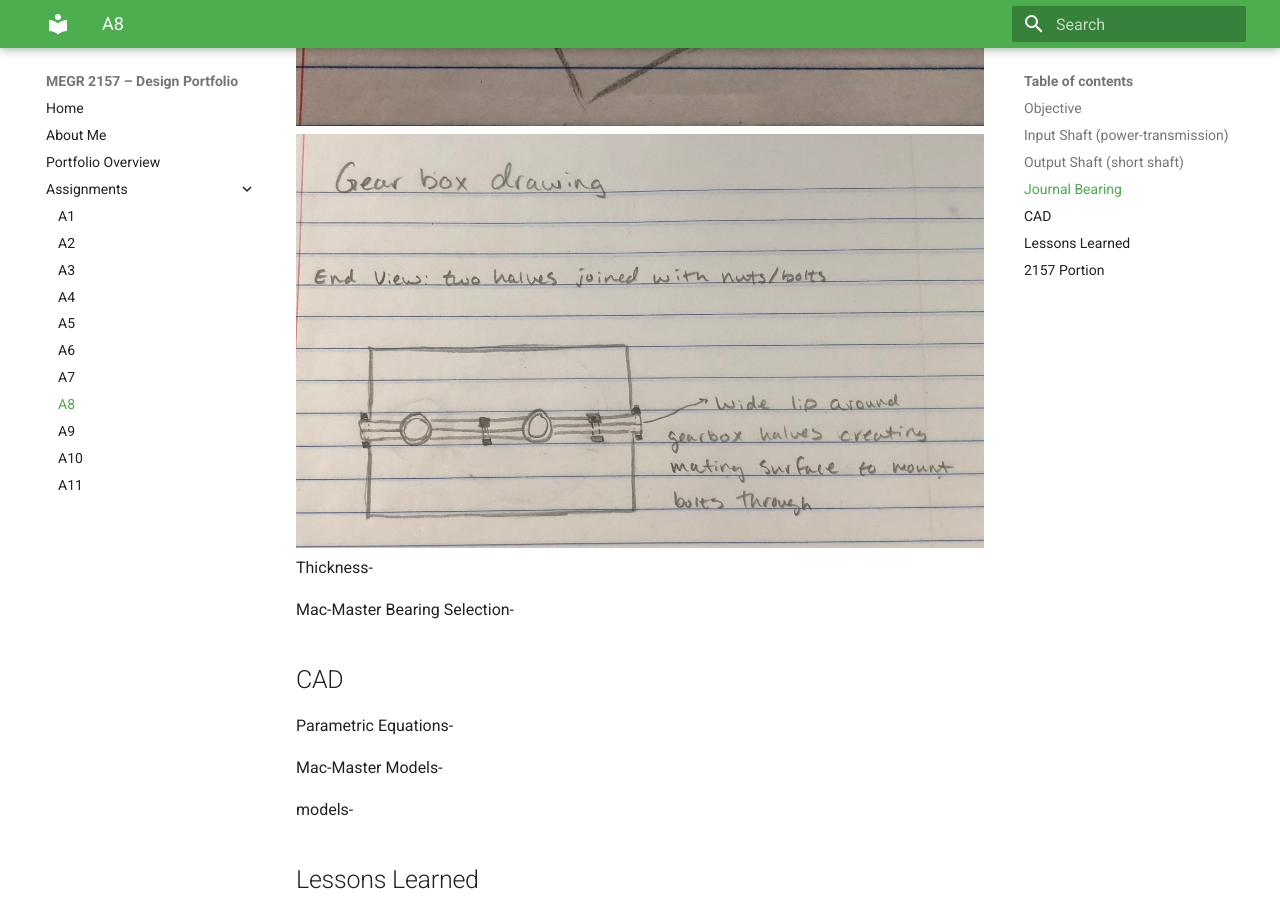
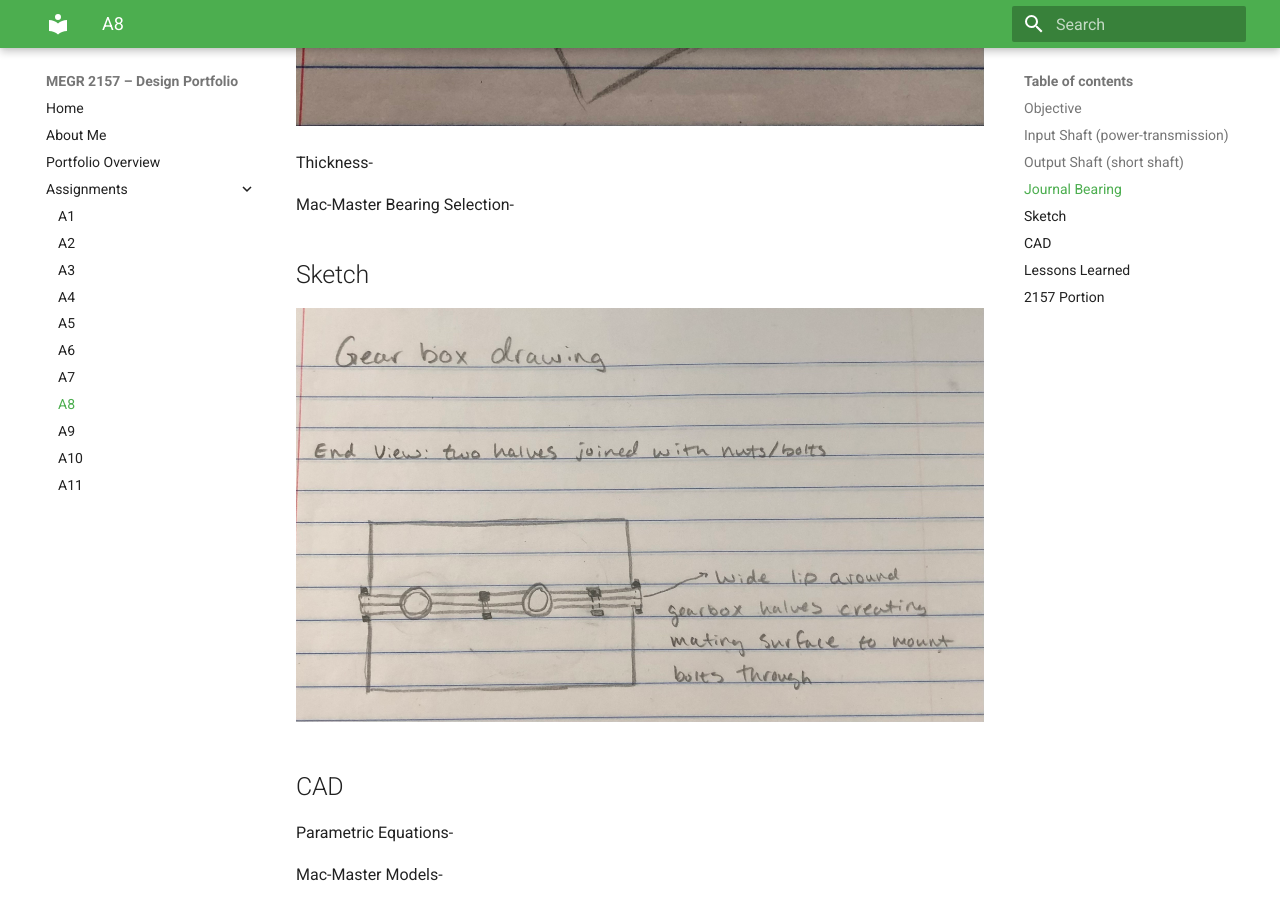
Before and after one commit to Taylor-Rockefeller-Portfolio/megr2157-portfolio, an MkDocs documentation site: the page built from docs/assignments/A08/index.md, in a window 1280 px wide and 900 px high, scrolled down 9460 px. Built offline with MkDocs 1.6.1 and Material for MkDocs 9.7.7, drawn with Linux system fonts in a browser that asks for light colours.

Commit message:
Add sketch image and modify section headers
Added a sketch image and updated section headers.

```diff
--- a/docs/assignments/A08/index.md
+++ b/docs/assignments/A08/index.md
@@ -53,10 +53,14 @@ Input Shaft Bearing Equations-
 
 FBD-
 ![](IMG_1727.jpg)
-![](IMG_1728.jpg)
+
 Thickness-
 
 Mac-Master Bearing Selection-
+
+## Sketch
+
+![](IMG_1728.jpg)
 
 ## CAD
 
```
